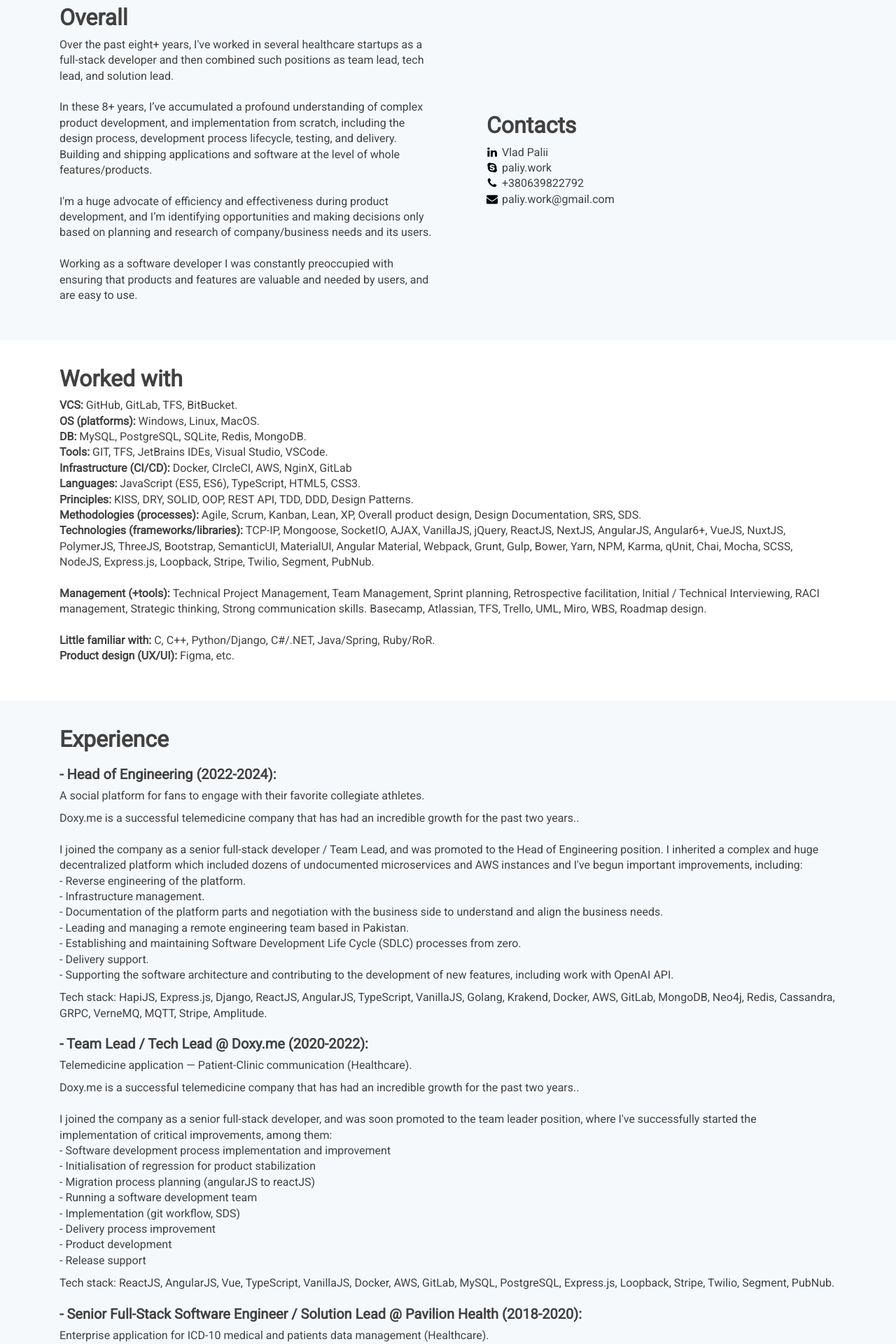
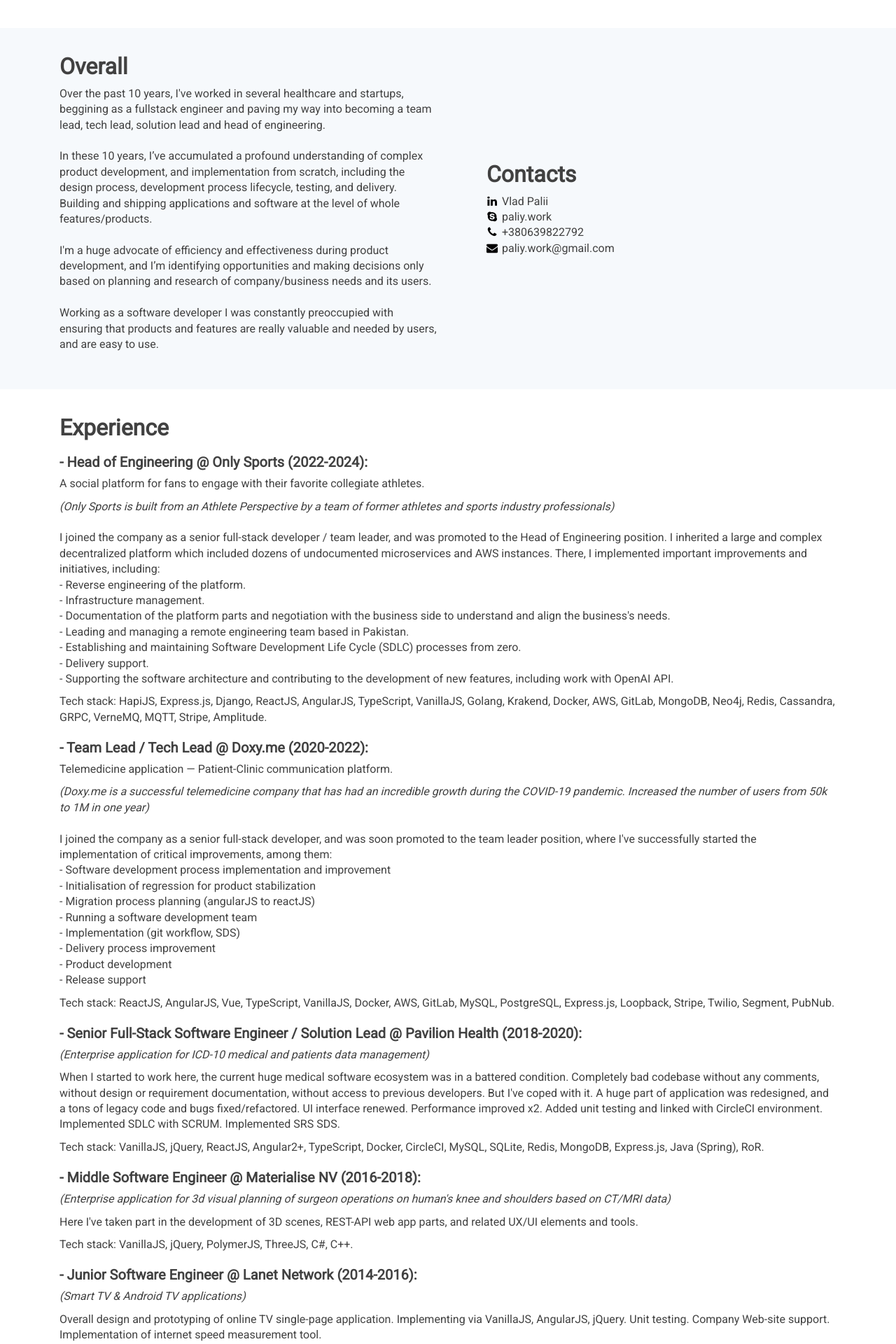
Before and after one commit to vlad-palii/vlad-palii.github.io, a React app: page / in a window 1280 px wide. Shown: the part 360-2280 px from the top of the page at 70% size. Built offline with nearby package versions, Linux system fonts and the light colour scheme; a web font is replaced by a local one.

Commit message:
Changed a few things.

```diff
--- a/src/App.scss
+++ b/src/App.scss
@@ -968,6 +968,7 @@
   max-width: 50%;
   height: auto;
   margin: 5%;
+  border-radius: 50%;
 }
 
 .flex-centered {
@@ -1095,3 +1096,13 @@
   background: grey;
   border-radius: 100%;
 }
+
+.avatar-online-mark {
+  position: relative;
+  top: 80px;
+  right: 70px;
+  width: 30px;
+  height: 30px;
+  border-radius: 100%;
+  background: green;
+}
--- a/src/components/cv.js
+++ b/src/components/cv.js
@@ -1,5 +1,5 @@
 import React from 'react'
-import avatar from './../images/avatar2.png'
+import avatar from './../images/avatar2024.jpg'
 
 export default function CV() {
   return (
@@ -10,11 +10,12 @@
             <div className='col-sm vertical-col-sm'>
               <div className='col-sm flex-centered'>
                 <img className='new-avatar' src={avatar}></img>
+                {/* <div className='avatar-online-mark'></div> */}
               </div>
             </div>
             <div className='col-sm vertical-col-sm'>
               <p className='avatar-description text-underline'>
-                My name is Vlad Palii. <br /> Fullstack Engineer / Team Lead
+                My name is Vlad Palii. <br /> Software Generalist. <br /> Working as Head of Engineering and hands-on Fullstack Engineer.
               </p>
             </div>
           </div>
@@ -27,12 +28,12 @@
             <div className='col-sm'>
               <h2>Overall</h2>
               <p className=''>
-                Over the past eight+ years, I've worked in several healthcare
-                startups as a full-stack developer and then combined such
-                positions as team lead, tech lead, and solution lead.
+                Over the past 10 years, I've worked in several healthcare and
+                startups, beggining as a fullstack engineer and paving my way into becoming
+                a team lead, tech lead, solution lead and head of engineering.
                 <br></br>
                 <br></br>
-                In these 8+ years, I’ve accumulated a profound understanding of
+                In these 10 years, I’ve accumulated a profound understanding of
                 complex product development, and implementation from scratch,
                 including the design process, development process lifecycle,
                 testing, and delivery. Building and shipping applications and
@@ -46,7 +47,7 @@
                 <br></br>
                 <br></br>
                 Working as a software developer I was constantly preoccupied
-                with ensuring that products and features are valuable and needed
+                with ensuring that products and features are really valuable and needed
                 by users, and are easy to use.
                 <br></br>
                 <br></br>
@@ -88,7 +89,7 @@
         </div>
       </section>
 
-      <section>
+      {/* <section>
         <div className='container'>
           <div className='row'>
             <div className='col-sm'>
@@ -103,7 +104,7 @@
                   <br />
                   <b>Tools: </b>GIT, TFS, JetBrains IDEs, Visual Studio, VSCode.
                   <br />
-                  <b>Infrastructure (CI/CD): </b>Docker, CIrcleCI, AWS, NginX,
+                  <b>Infrastructure (CI/CD): </b>Docker, CircleCI, AWS, NginX,
                   GitLab
                   <br />
                   <b>Languages: </b>JavaScript (ES5, ES6), TypeScript, HTML5,
@@ -141,7 +142,7 @@
           </div>
           <br />
         </div>
-      </section>
+      </section> */}
 
       <section className='examples-section-2'>
         <div className='container'>
@@ -150,24 +151,23 @@
           <div className='row'>
             <div className='col-sm'>
               <div className=''>
-                <h5> - Head of Engineering (2022-2024):</h5>
+                <h5> - Head of Engineering @ Only Sports (2022-2024):</h5>
                 <p>
                   A social platform for fans to engage with their favorite collegiate athletes.
                 </p>
                 <p>
-                  Doxy.me is a successful telemedicine company that has had an
-                  incredible growth for the past two years..
+                  <i>(Only Sports is built from an Athlete Perspective by a team of former athletes and sports industry professionals)</i>
                   <br />
                   <br />
-                  I joined the company as a senior full-stack developer / Team Lead, and was
+                  I joined the company as a senior full-stack developer / team leader, and was
                   promoted to the Head of Engineering position.
-                  I inherited a complex and huge decentralized platform which included dozens of undocumented microservices and AWS instances and I've begun important improvements, including:
+                  I inherited a large and complex decentralized platform which included dozens of undocumented microservices and AWS instances. There, I implemented important improvements and initiatives, including:
                   <br />
                   - Reverse engineering of the platform.
                   <br />
                   - Infrastructure management.
                   <br />
-                  - Documentation of the platform parts and negotiation with the business side to understand and align the business needs.
+                  - Documentation of the platform parts and negotiation with the business side to understand and align the business's needs.
                   <br />
                   - Leading and managing a remote engineering team based in Pakistan.
                   <br />
@@ -192,12 +192,11 @@
               <div className=''>
                 <h5> - Team Lead / Tech Lead @ Doxy.me (2020-2022):</h5>
                 <p>
-                  Telemedicine application — Patient-Clinic communication
-                  (Healthcare).
+                  Telemedicine application — Patient-Clinic communication platform.
                 </p>
                 <p>
-                  Doxy.me is a successful telemedicine company that has had an
-                  incredible growth for the past two years..
+                  <i>(Doxy.me is a successful telemedicine company that has had an
+                  incredible growth during the COVID-19 pandemic. Increased the number of users from 50k to 1M in one year)</i>
                   <br />
                   <br />
                   I joined the company as a senior full-stack developer, and was
@@ -240,8 +239,8 @@
                   Pavilion Health (2018-2020):
                 </h5>
                 <p>
-                  Enterprise application for ICD-10 medical and patients data
-                  management (Healthcare).
+                  <i>(Enterprise application for ICD-10 medical and patients data
+                  management)</i>
                 </p>
                 <p>
                   When I started to work here, the current huge medical software
@@ -271,9 +270,8 @@
                   - Middle Software Engineer @ Materialise NV (2016-2018):
                 </h5>
                 <p>
-                  Enterprise application for 3d visual planning of surgeon
-                  operations on human's knee and shoulders based on CT/MRI data
-                  (Healthcare).
+                  <i>(Enterprise application for 3d visual planning of surgeon
+                  operations on human's knee and shoulders based on CT/MRI data)</i>
                 </p>
                 <p>
                   Here I've taken part in the development of 3D scenes, REST-API
@@ -293,7 +291,7 @@
                   {' '}
                   - Junior Software Engineer @ Lanet Network (2014-2016):
                 </h5>
-                <p>Smart TV & Android TV applications (Telecommunications).</p>
+                <p><i>(Smart TV & Android TV applications)</i></p>
                 <p>
                   Overall design and prototyping of online TV single-page
                   application. Implementing via VanillaJS, AngularJS, jQuery.
@@ -357,6 +355,7 @@
           </div>
         </div>
       </section>
+
       <section className='examples-section-2'>
         <div className='container'>
           <div className='row'>
```
Also changed, not shown: src/images/avatar2024.jpg (added).
